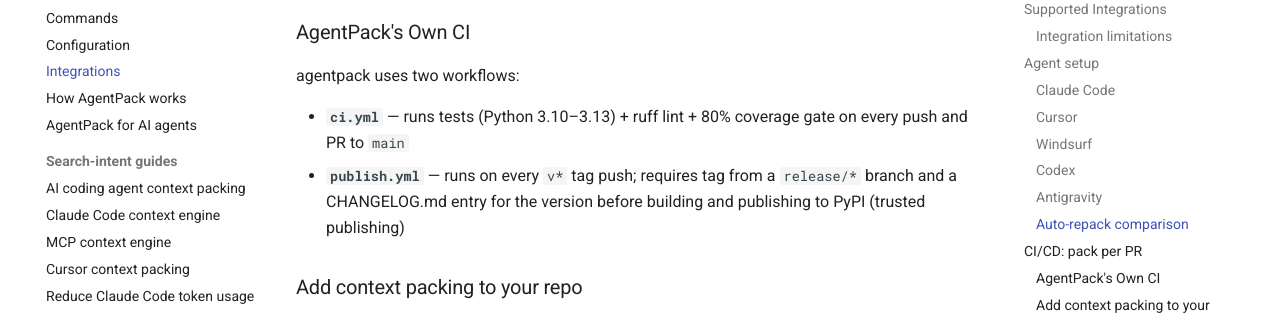
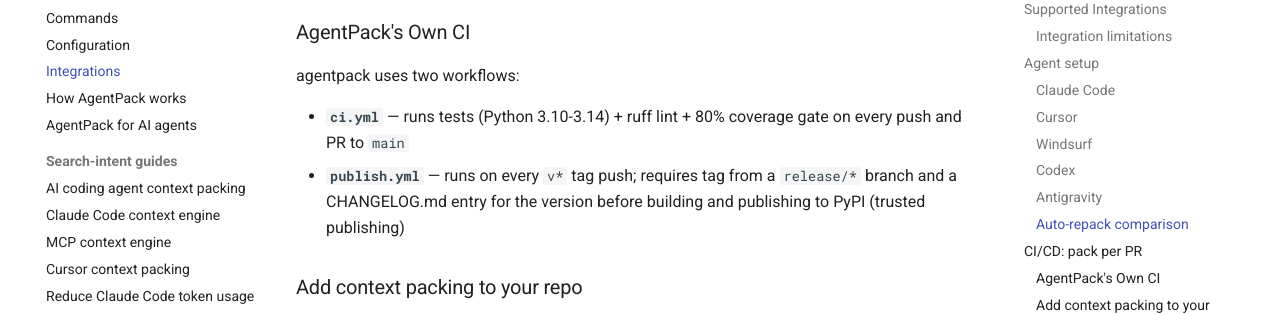
Before and after one commit to Jdowpasisi/agentpack, an MkDocs documentation site: the page built from docs/integrations.md, in a window 1280 px wide and 900 px high, scrolled down 4302 px. Shown: the part 153-468 px from the top of the window. Built offline with MkDocs 1.6.1 and Material for MkDocs 9.7.7, drawn with Linux system fonts in a browser that asks for light colours; comment, search, counter and statistics services are not loaded.

Commit message:
docs: update python support to 3.14

```diff
--- a/docs/integrations.md
+++ b/docs/integrations.md
@@ -143,7 +143,7 @@
 
 agentpack uses two workflows:
 
-- **`ci.yml`** — runs tests (Python 3.10–3.13) + ruff lint + 80% coverage gate on every push and PR to `main`
+- **`ci.yml`** — runs tests (Python 3.10-3.14) + ruff lint + 80% coverage gate on every push and PR to `main`
 - **`publish.yml`** — runs on every `v*` tag push; requires tag from a `release/*` branch and a CHANGELOG.md entry for the version before building and publishing to PyPI (trusted publishing)
 
 ### Add context packing to your repo
--- a/pyproject.toml
+++ b/pyproject.toml
@@ -14,6 +14,7 @@
   "Programming Language :: Python :: 3.11",
   "Programming Language :: Python :: 3.12",
   "Programming Language :: Python :: 3.13",
+  "Programming Language :: Python :: 3.14",
   "Topic :: Software Development :: Libraries :: Python Modules",
   "Topic :: Software Development :: Build Tools",
 ]
```
Also changed, not shown: README.md (+1 -1 lines), npm/README.md (+1 -1 lines), 2 other files.
